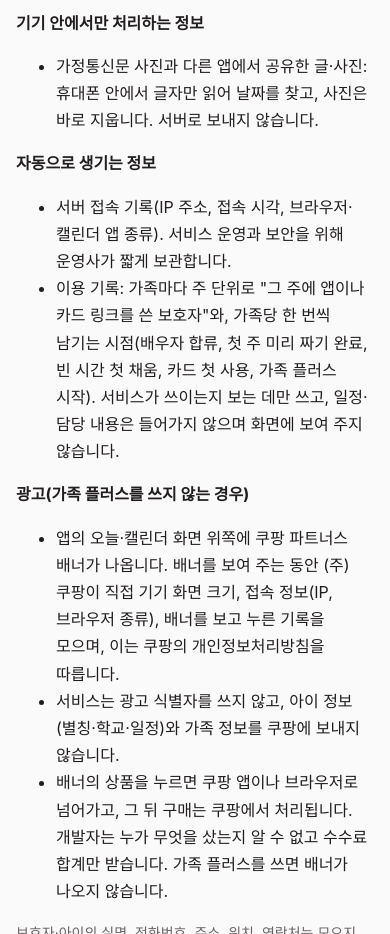
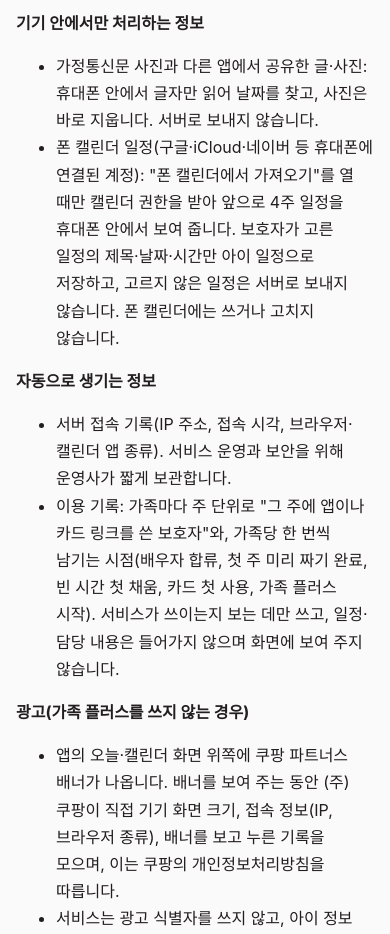
Before and after one commit to humsleep/apps, a plain HTML site: page teumteum/privacy/index.html in a window 390 px wide. Shown: the part 2140-3074 px from the top of the page. Drawn offline with Linux system fonts and the light colour scheme.

Commit message:
teumteum privacy: phone calendar import (read on device, only picked events saved)

```diff
--- a/teumteum/privacy/index.html
+++ b/teumteum/privacy/index.html
@@ -54,6 +54,7 @@
 <p><strong>기기 안에서만 처리하는 정보</strong></p>
 <ul>
   <li>가정통신문 사진과 다른 앱에서 공유한 글·사진: 휴대폰 안에서 글자만 읽어 날짜를 찾고, 사진은 바로 지웁니다. 서버로 보내지 않습니다.</li>
+  <li>폰 캘린더 일정(구글·iCloud·네이버 등 휴대폰에 연결된 계정): "폰 캘린더에서 가져오기"를 열 때만 캘린더 권한을 받아 앞으로 4주 일정을 휴대폰 안에서 보여 줍니다. 보호자가 고른 일정의 제목·날짜·시간만 아이 일정으로 저장하고, 고르지 않은 일정은 서버로 보내지 않습니다. 폰 캘린더에는 쓰거나 고치지 않습니다.</li>
 </ul>
 <p><strong>자동으로 생기는 정보</strong></p>
 <ul>
```
